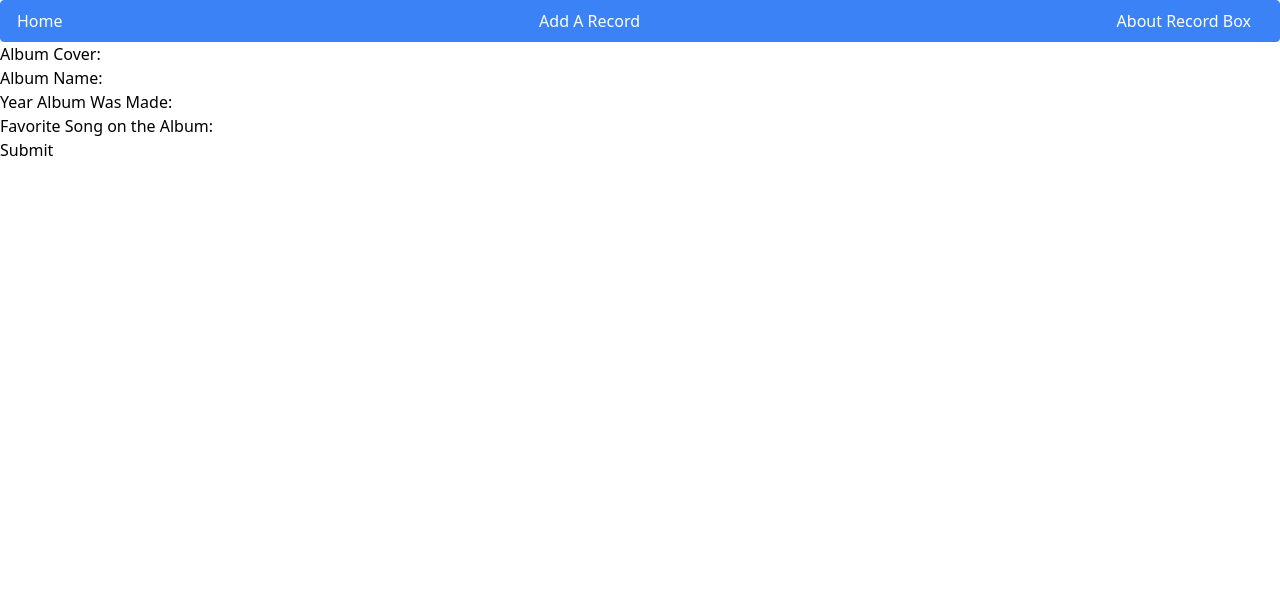
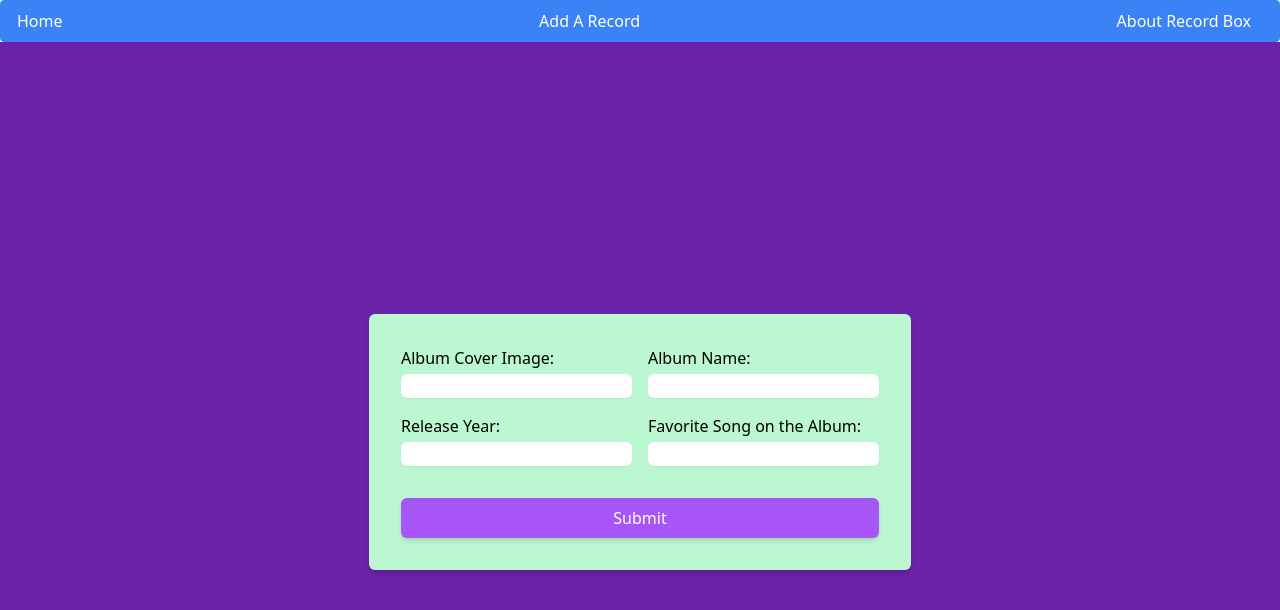
Before and after one commit to drew-anello/record-box, a Next.js app: page /add in a window 1280 px wide. Shown: the top 610 px of the page. Built offline with nearby package versions, Linux system fonts and the light colour scheme.

Commit message:
adds and styles create page

```diff
--- a/pages/add.tsx
+++ b/pages/add.tsx
@@ -29,32 +29,40 @@ export default function Add() {
   };
 
   return (
-    <form onSubmit={handleSubmit}>
+    <div className="flex flex-col items-center justify-center h-screen bg-purple-800">
+      <div className="bg-green-200 rounded-md p-8 shadow-md">
+        <form onSubmit={handleSubmit} className="grid grid-cols-2 gap-4">
           <div>
             <label>
-          Album Cover:
-          <input type="text" value={albumCover} onChange={handleAlbumCoverChange} />
+              Album Cover Image:
+              <input type="text" value={albumCover} onChange={handleAlbumCoverChange} className="block w-full mt-1 rounded-md border-gray-300 shadow-sm focus:border-purple-500 focus:ring focus:ring-purple-500 focus:ring-opacity-50" />
             </label>
           </div>
           <div>
             <label>
               Album Name:
-          <input type="text" value={albumName} onChange={handleAlbumNameChange} />
+              <input type="text" value={albumName} onChange={handleAlbumNameChange} className="block w-full mt-1 rounded-md border-gray-300 shadow-sm focus:border-purple-500 focus:ring focus:ring-purple-500 focus:ring-opacity-50" />
             </label>
           </div>
           <div>
             <label>
-          Year Album Was Made:
-          <input type="text" value={albumYear} onChange={handleAlbumYearChange} />
+              Release Year:
+              <input type="text" value={albumYear} onChange={handleAlbumYearChange} className="block w-full mt-1 rounded-md border-gray-300 shadow-sm focus:border-purple-500 focus:ring focus:ring-purple-500 focus:ring-opacity-50" />
             </label>
           </div>
           <div>
             <label>
               Favorite Song on the Album:
-          <input type="text" value={favoriteSong} onChange={handleFavoriteSongChange} />
+              <input type="text" value={favoriteSong} onChange={handleFavoriteSongChange} className="block w-full mt-1 rounded-md border-gray-300 shadow-sm focus:border-purple-500 focus:ring focus:ring-purple-500 focus:ring-opacity-50" />
             </label>
           </div>
-      <button type="submit">Submit</button>
+          <div className="col-span-2">
+            <button type="submit" className="w-full bg-purple-500 text-white py-2 px-4 mt-4 rounded-md shadow-md hover:bg-purple-600 focus:outline-none focus:ring-2 focus:ring-purple-500 focus:ring-opacity-50">
+              Submit
+            </button>
+          </div>
         </form>
+      </div>
+    </div>
   );
 }
```
Lines whose indentation alone changed are shown as unchanged.
